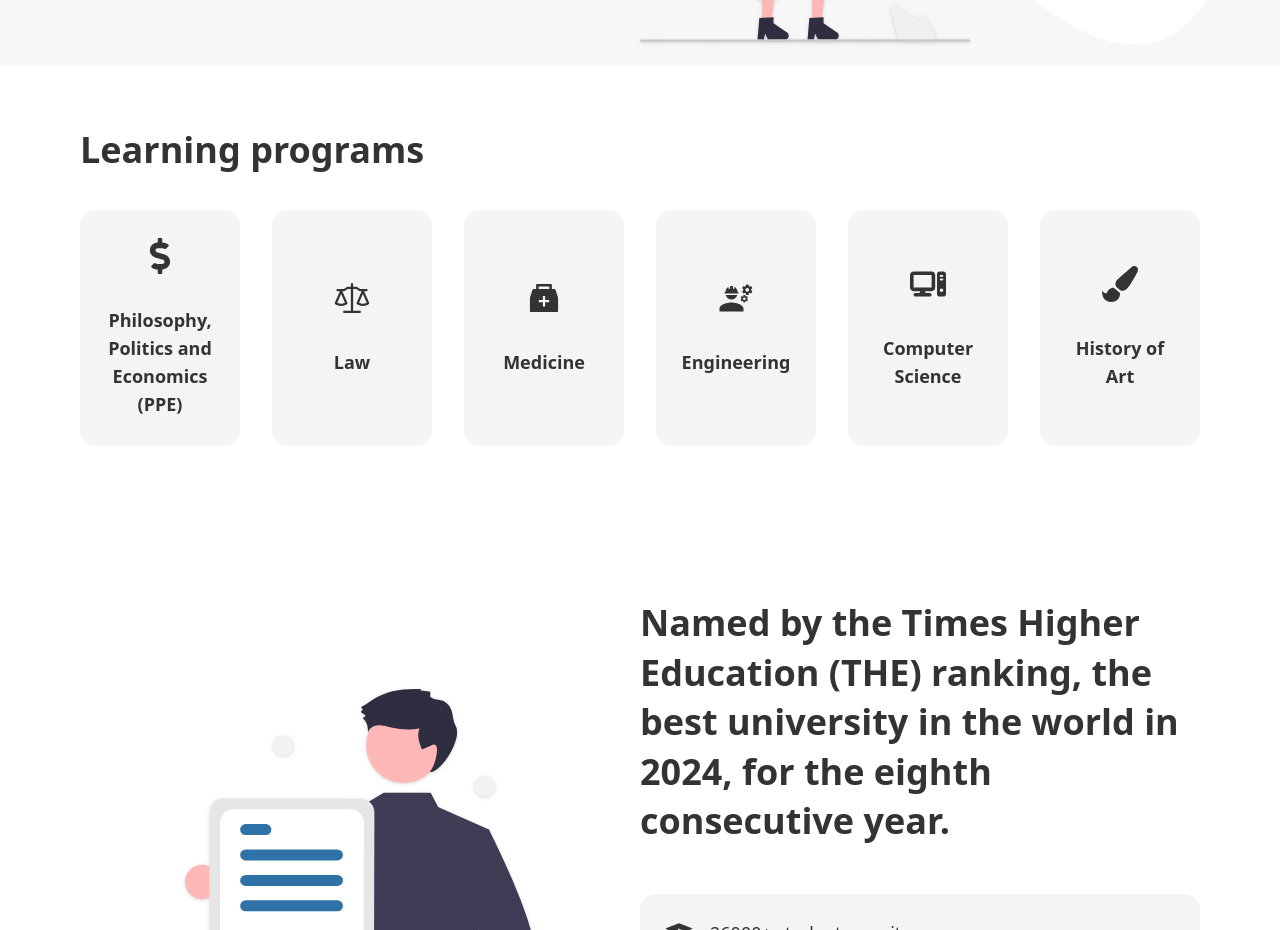
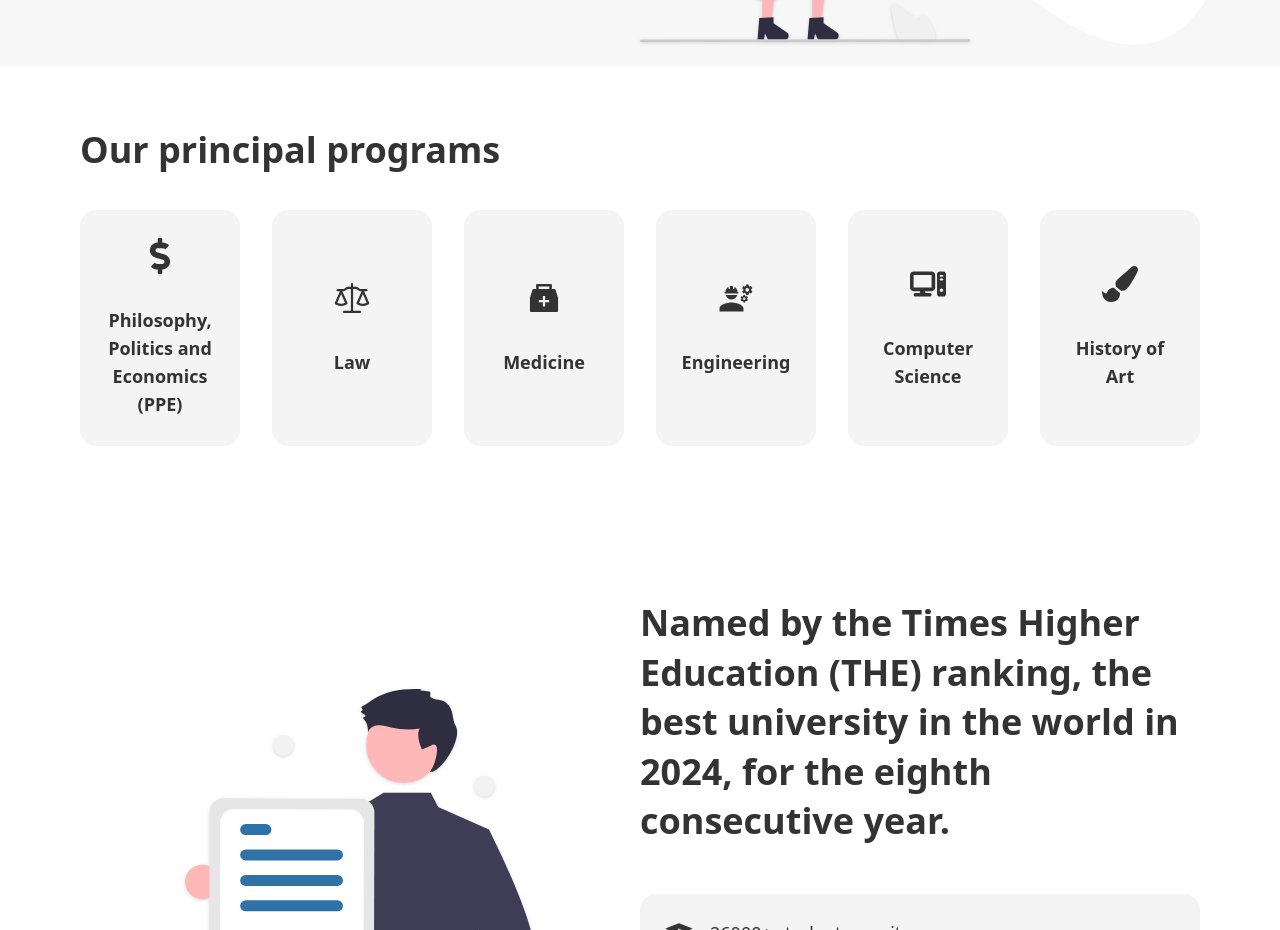
Before and after one commit to SntgRM/Oxford, a React (Vite) app: page / in a window 1280 px wide. Shown: the part 880-1810 px from the top of the page. Built offline with nearby package versions, Linux system fonts and the light colour scheme.

Commit message:
modify title h1

```diff
--- a/src/components/Programs/Programs.jsx
+++ b/src/components/Programs/Programs.jsx
@@ -76,7 +76,7 @@
   return (
   <section className="bg-white">
     <div className="container pb-14 pt-16">
-        <h1 className="text-4xl font-bold text-left pb-10">Learning programs
+        <h1 className="text-4xl font-bold text-left pb-10">Our principal programs
         </h1>
 
         <div className="grid grid-cols-2 sm:grid-cols-3 md:grid-cols-6 gap-8">
```
